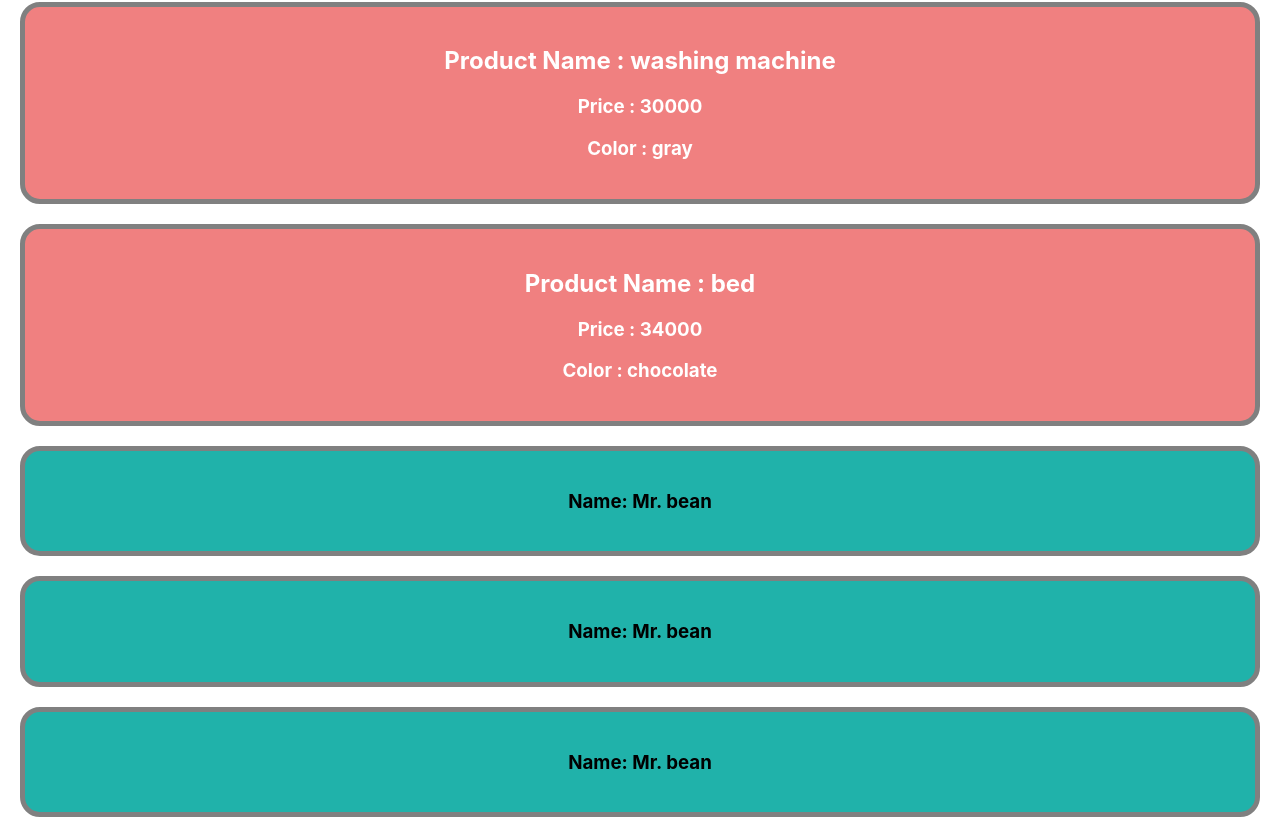
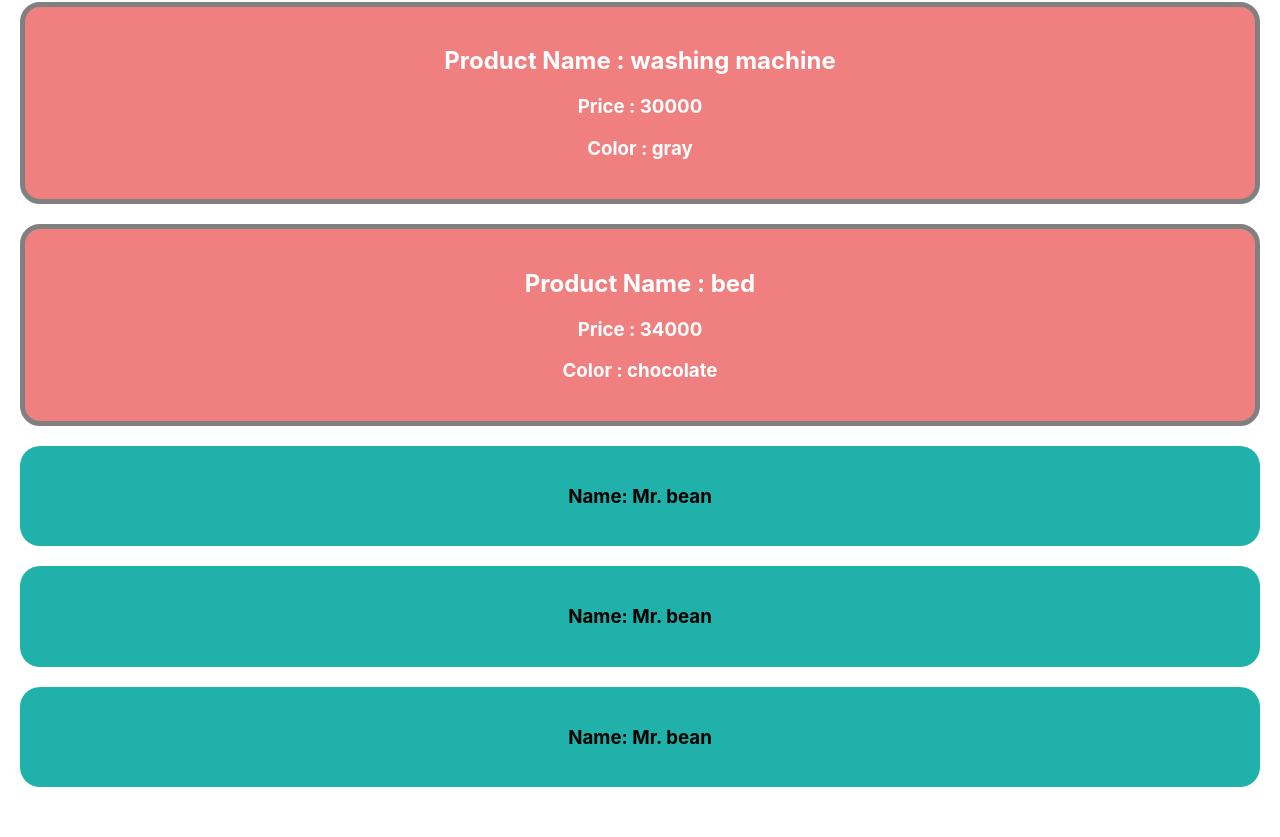
Before and after one commit to Riday1/reactjs-core-concept2, a React (Create React App) app: page / in a window 1280 px wide. Shown: the part 463-1300 px from the top of the page. After the commit the page ends 1270 px from the top, so only its background shows below. Built offline with nearby package versions, Linux system fonts and the light colour scheme.

Commit message:
style is applied in person component

```diff
--- a/src/App.css
+++ b/src/App.css
@@ -53,5 +53,5 @@
   padding: 20px;
   margin: 20px;
   border-radius: 20px;
-  border: 5px solid gray;
+
 }
```
